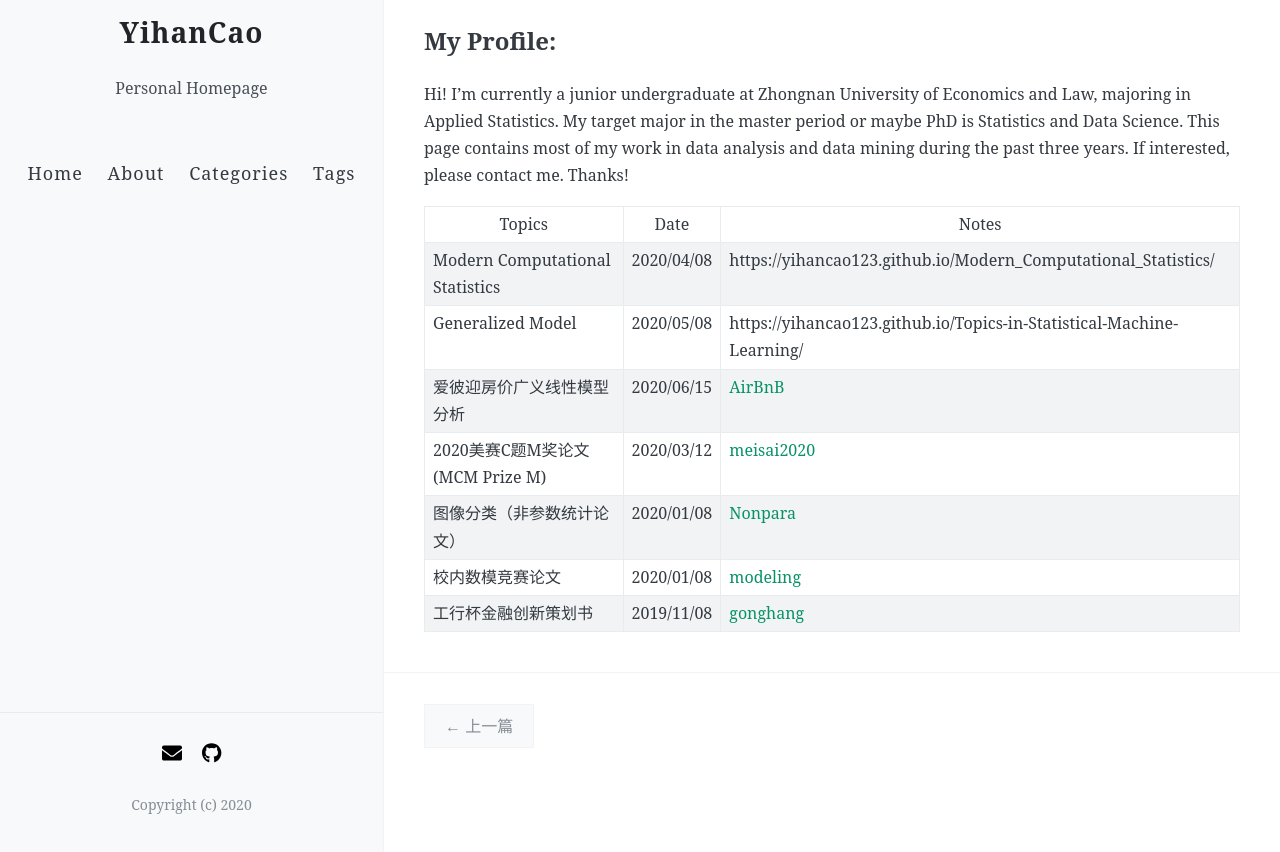
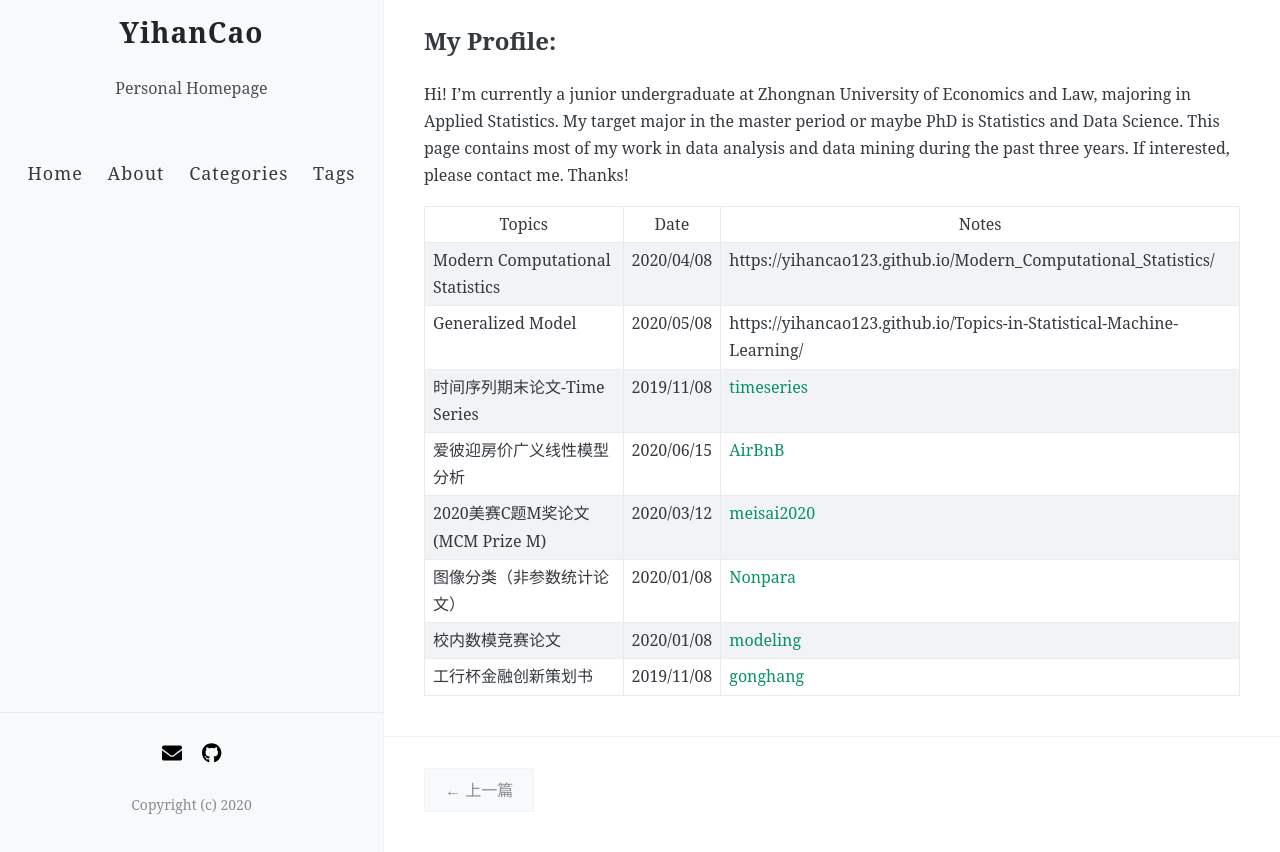
Before and after one commit to NekoNeko20/neko.github.io, a Jekyll site: the page built from _posts/2020-06-15-My-Basic-Profile.md, in a window 1280 px wide and 1172 px high. Shown: the part 320-1172 px from the top of the window. Built offline with Jekyll 4.4.1, drawn with Linux system fonts in a browser that asks for light colours; nearby versions of some CDN libraries; comment, search, counter and statistics services are not loaded.

Commit message:
added time series

```diff
--- a/_posts/2020-06-15-My-Basic-Profile.md
+++ b/_posts/2020-06-15-My-Basic-Profile.md
@@ -20,6 +20,7 @@ Hi! I'm currently a junior undergraduate at Zhongnan University of Economics and
 | ------------------------------------- | ---------- | ------------------------------------------------- |
 | Modern Computational Statistics    | 2020/04/08 | https://yihancao123.github.io/Modern_Computational_Statistics/ |
 | Generalized Model | 2020/05/08 | https://yihancao123.github.io/Topics-in-Statistical-Machine-Learning/ |
+|时间序列期末论文-Time Series|2019/11/08|[timeseries]({{sites.baseurl}}/notes/work/timeseries.pdf)|
 |爱彼迎房价广义线性模型分析|2020/06/15|[AirBnB]({{sites.baseurl}}/notes/work/dingxing.pdf)|
 |2020美赛C题M奖论文(MCM Prize M)|2020/03/12|[meisai2020]({{sites.baseurl}}/notes/work/mcm.pdf)|
 |图像分类（非参数统计论文）|2020/01/08|[Nonpara]({{sites.baseurl}}/notes/work/nonpara.pdf)|
```
Also changed, not shown: 1 other file.
